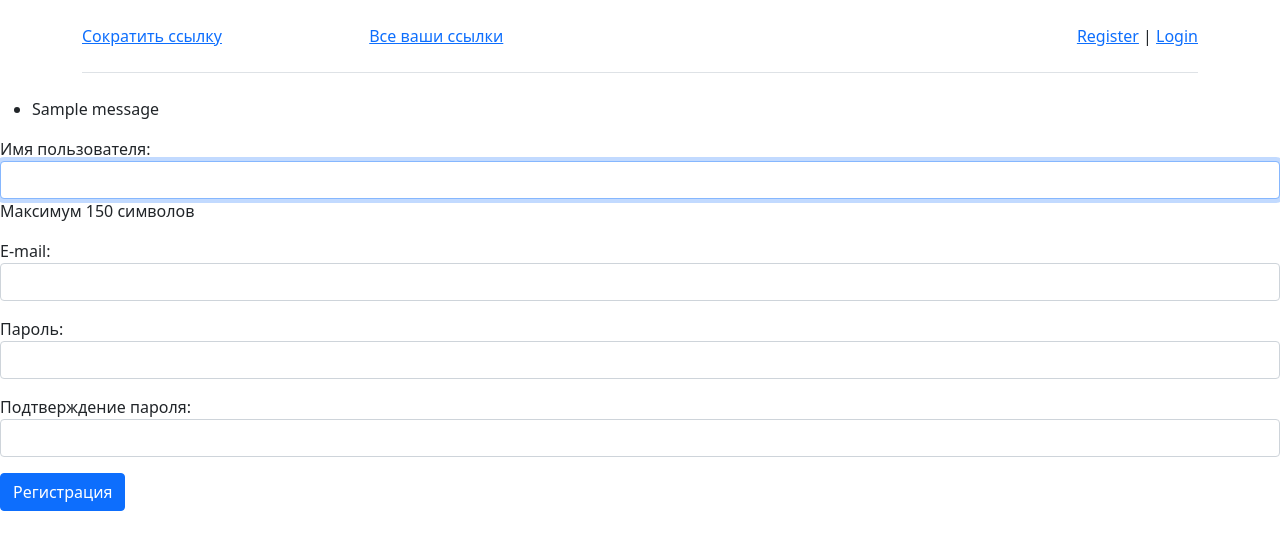
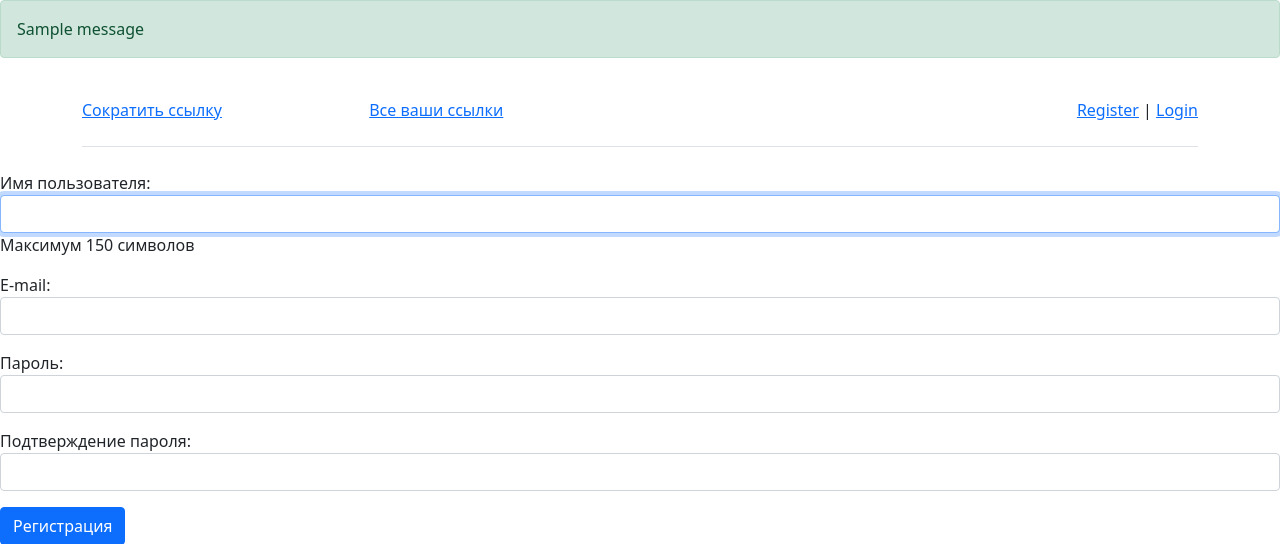
Before and after one commit to Vladimir-82/link, a Django app: page /register/ in a window 1280 px wide. Shown: the top 544 px of the page. Run offline with Django 4.2, Linux system fonts and the light colour scheme; one stand-in notice (Sample message) is shown.

Commit message:
completed with messages

```diff
--- a/app/templates/app/basic.html
+++ b/app/templates/app/basic.html
@@ -6,7 +6,19 @@
     <link href="https://cdn.jsdelivr.net/npm/bootstrap@5.0.2/dist/css/bootstrap.min.css" rel="stylesheet" integrity="sha384-EVSTQN3/azprG1Anm3QDgpJLIm9Nao0Yz1ztcQTwFspd3yD65VohhpuuCOmLASjC" crossorigin="anonymous">
 </head>
 <body>
-
+{% if messages %}
+    {% for message in messages %}
+        {% if message.tags == 'error' %}
+            <div class="alert alert-danger" role="alert">
+                {{ message }}
+            </div>
+        {% else %}
+            <div class="alert alert-{{ message.tags }}" role="alert">
+                {{ message }}
+            </div>
+        {% endif %}
+    {% endfor %}
+{% endif %}
 <div class="container">
     <header class="d-flex flex-wrap align-items-center justify-content-center justify-content-md-between py-3 mb-4 border-bottom">
     <a href="{% url 'create' %}">Сократить ссылку</a>
--- a/app/templates/app/register.html
+++ b/app/templates/app/register.html
@@ -2,13 +2,6 @@
 
 {% block title %}Register{% endblock %}
 {% block content %}
-    {% if messages %}
-        <ul class="messages">
-            {% for message in messages %}
-            <li{% if message.tags %} class="{{ message.tags }}"{% endif %}>{{ message }}</li>
-        {% endfor %}
-        </ul>
-    {% endif %}
 <form method="post">
     {% csrf_token %}
     {{ form.as_p }}
```
Also changed, not shown: db.sqlite3.
